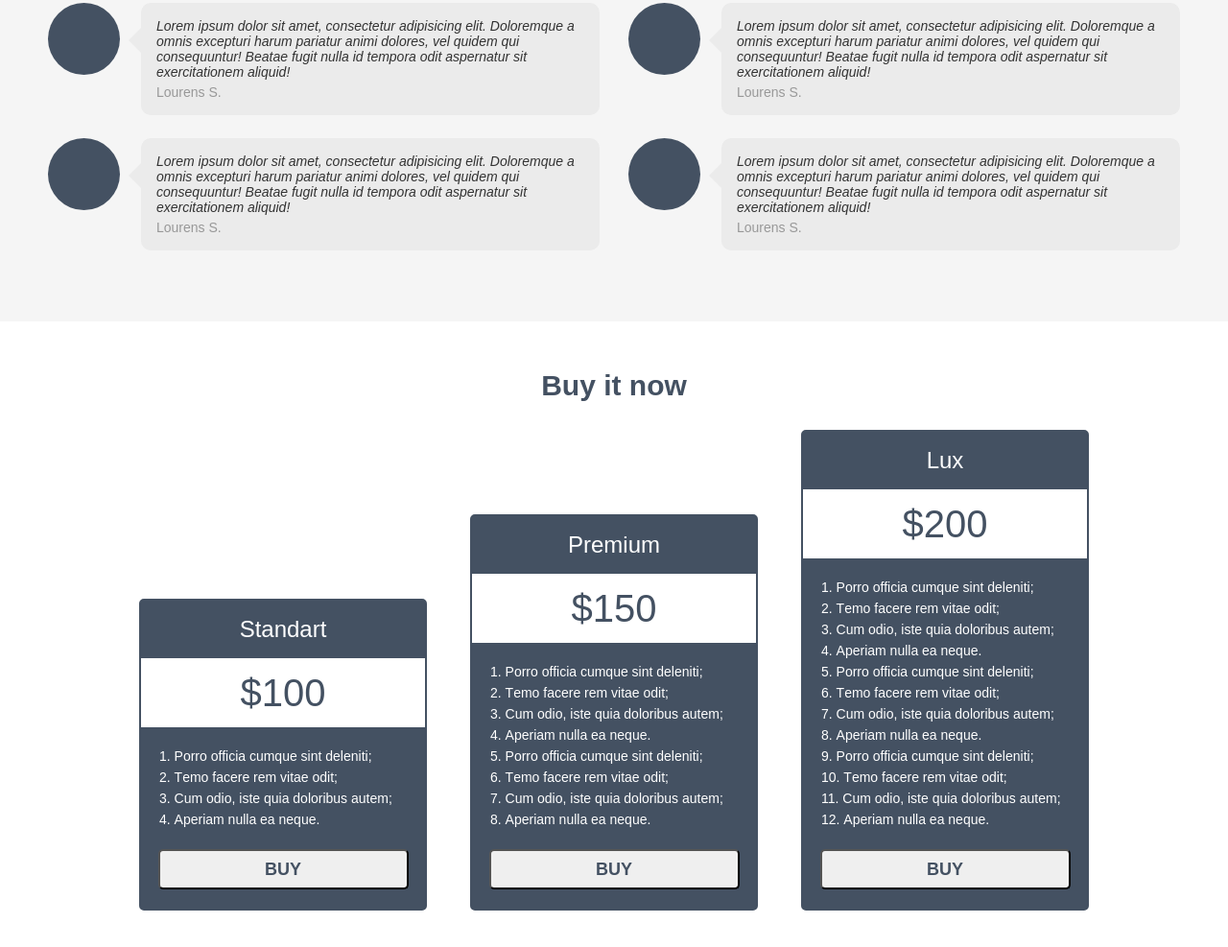
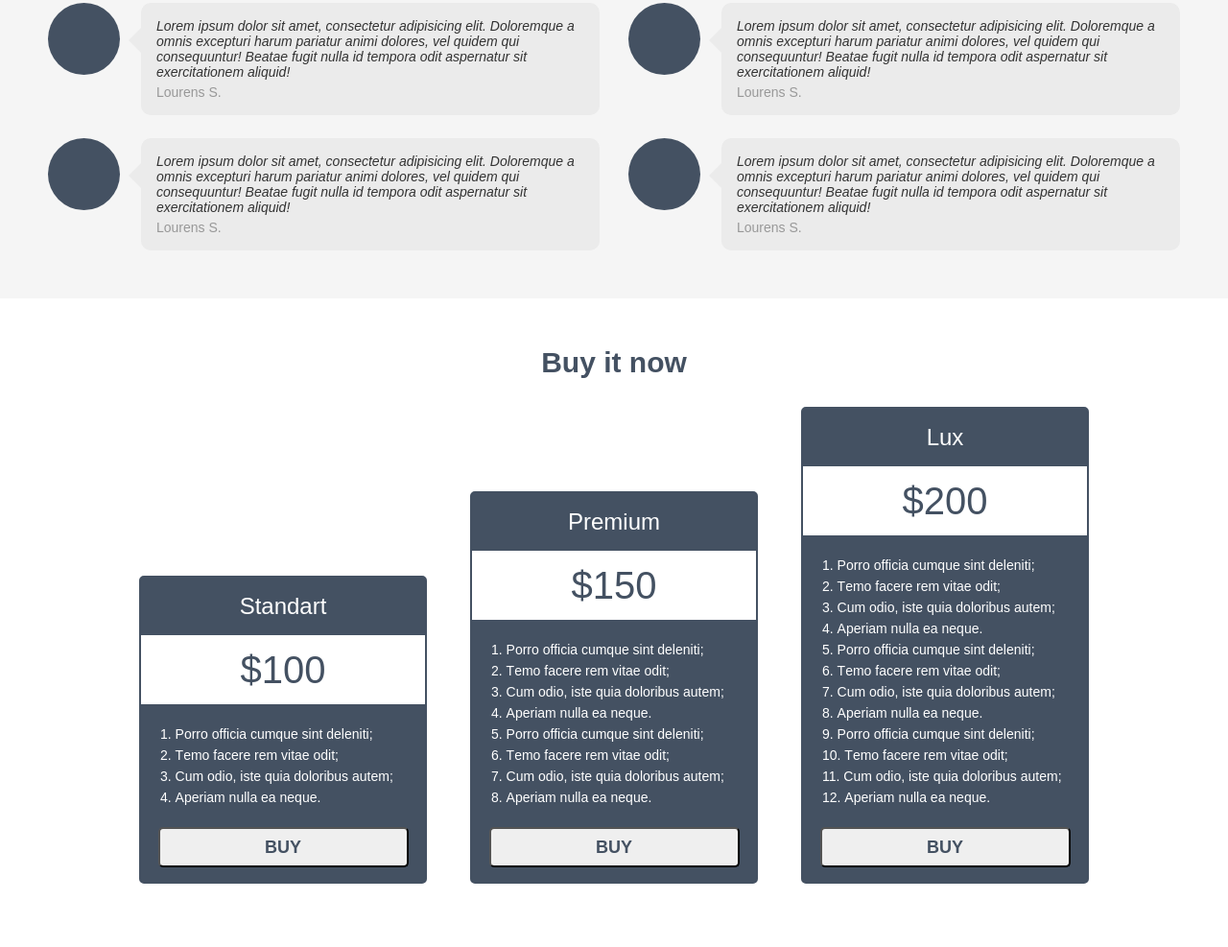
Before and after one commit to daredevilqa/geekbrains, a plain HTML site: page HTML5_CSS3/mockup1/index.html in a window 1280 px wide. Shown: the part 1668-2655 px from the top of the page at 96% size. Drawn offline with Linux system fonts and the light colour scheme.

Commit message:
html5-css3-mockup1-task4: address previous task comments

```diff
--- a/HTML5_CSS3/mockup1/index.html
+++ b/HTML5_CSS3/mockup1/index.html
@@ -39,7 +39,7 @@
              autoplay
              loop
              preload="metadata"
-             poster="https://upload.wikimedia.org/wikipedia/commons/thumb/1/10/CSS3_and_HTML5_logos_and_wordmarks.svg/1280px-CSS3_and_HTML5_logos_and_wordmarks.svg.png">
+             poster="img/poster.jpeg">
         Video element isn't supported by your browser
         <a href="video/sample-video.mp4">Download the video</a>.
       </video>
--- a/HTML5_CSS3/mockup1/less/buy-it-now.less
+++ b/HTML5_CSS3/mockup1/less/buy-it-now.less
@@ -13,7 +13,7 @@
   }
 
   &-item {
-    .base-padding(0);
+    .base-padding(0 0 15px 0);
     width: 300px;
     min-height: 300px;
     margin: 0 45px 0 0;
@@ -37,6 +37,7 @@
     &-price {
       display: block;
       .base-padding(18px);
+      margin: 0 0 20px 0;
       font-size: @huge-font;
       text-align: center;
       line-height: 0.9;
@@ -45,8 +46,8 @@
     }
 
     &-list {
-      margin: 19px;
-      padding: 0;
+      .base-padding(0 0 0 20px);
+      margin: 0 0 20px 0;
       list-style-position: inside;
       font-size: 14px;
       line-height: 22px;
@@ -56,7 +57,7 @@
       display: block;
       width: 261px;
       line-height: 2em;
-      margin: 20px auto;
+      margin: 0 auto;
       color: @bg-color;
       font-size: 18px;
       font-weight: bold;
@@ -66,6 +67,7 @@
       &:hover {
         color: white;
         background-color: @bg-color;
+        cursor: pointer;
       }
 
       &:active {
--- a/HTML5_CSS3/mockup1/less/reviews.less
+++ b/HTML5_CSS3/mockup1/less/reviews.less
@@ -3,7 +3,7 @@
 @speech-cloud-bg: #EBEBEB;
 
 .reviews {
-  .base-padding();
+  .base-padding(50px 50px 26px 50px);
   background-color: @section-bg-grey;
   display: flex;
   flex-wrap: wrap;
```
Also changed, not shown: HTML5_CSS3/mockup1/css/style.css, HTML5_CSS3/mockup1/img/poster.jpeg (added).
